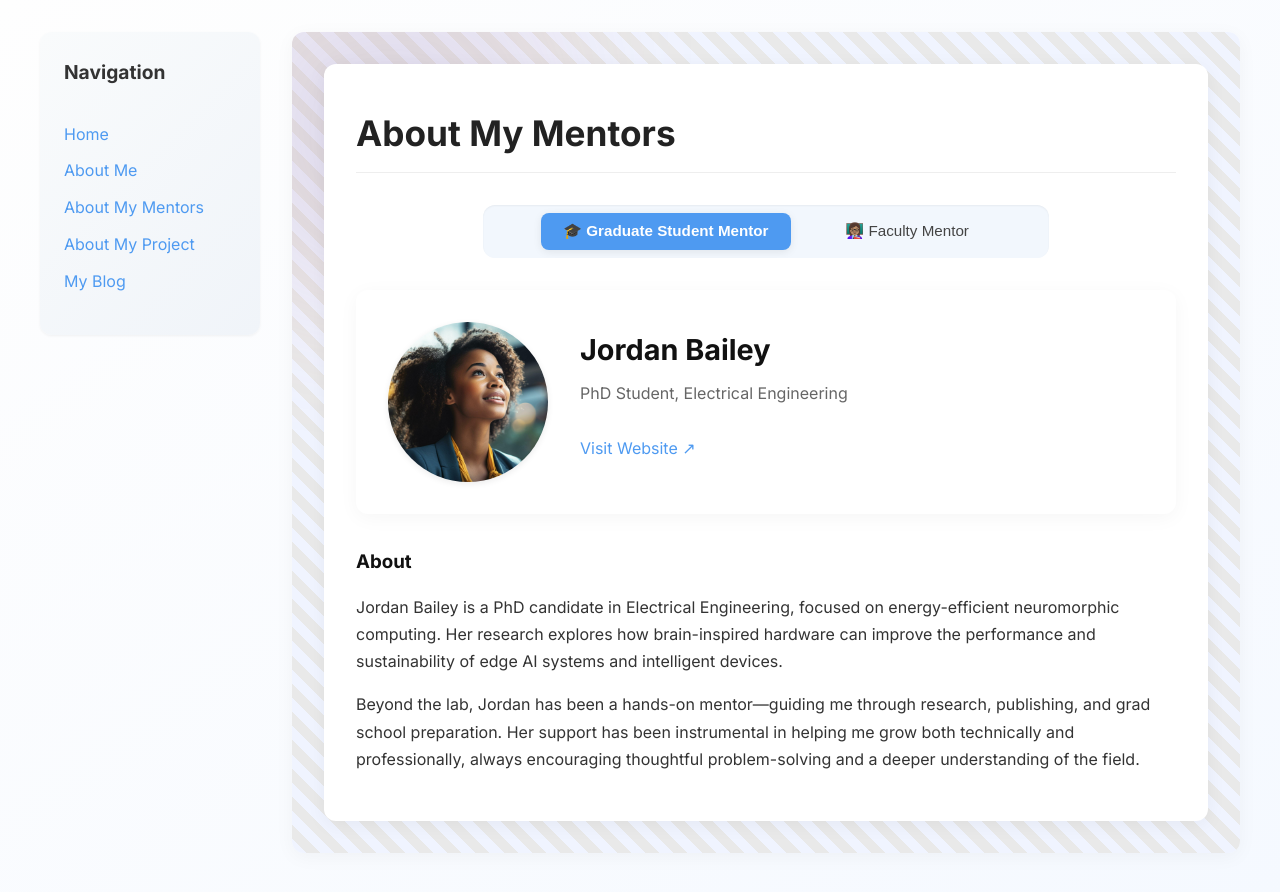
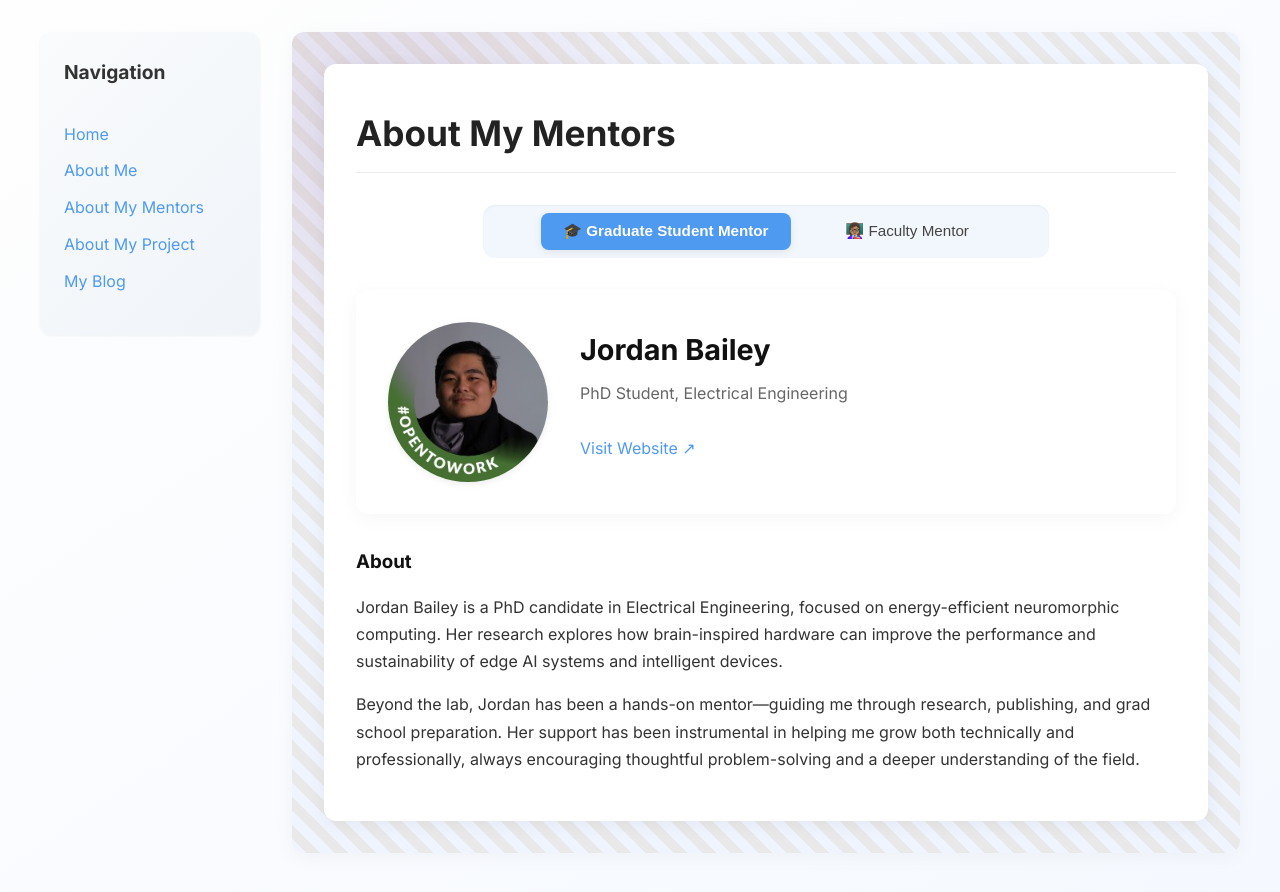
Before and after one commit to obwoj1/obwoj1.github.io, a Jekyll site: the page built from pages/about-my-mentor.md, in a window 1280 px wide. Shown: the top 892 px of the page. Built offline with Jekyll 4.4.1, drawn with Linux system fonts in a browser that asks for light colours.

Commit message:
Update about-my-mentor.md

```diff
--- a/pages/about-my-mentor.md
+++ b/pages/about-my-mentor.md
@@ -6,7 +6,7 @@ permalink: /about-my-mentor.html
 graduate_mentor:
   name: Jordan Bailey
   title: PhD Student, Electrical Engineering
-  image: /assets/images/graduate-student-mentor.jpg
+  image: /assets/images/ricky.jpeg
   website: https://gradmentor.example.com
   bio: |
     Jordan Bailey is a PhD candidate in Electrical Engineering, focused on energy-efficient neuromorphic computing. Her research explores how brain-inspired hardware can improve the performance and sustainability of edge AI systems and intelligent devices.
```
Also changed, not shown: other parts of pages/about-my-mentor.md (+1 -1 lines).
